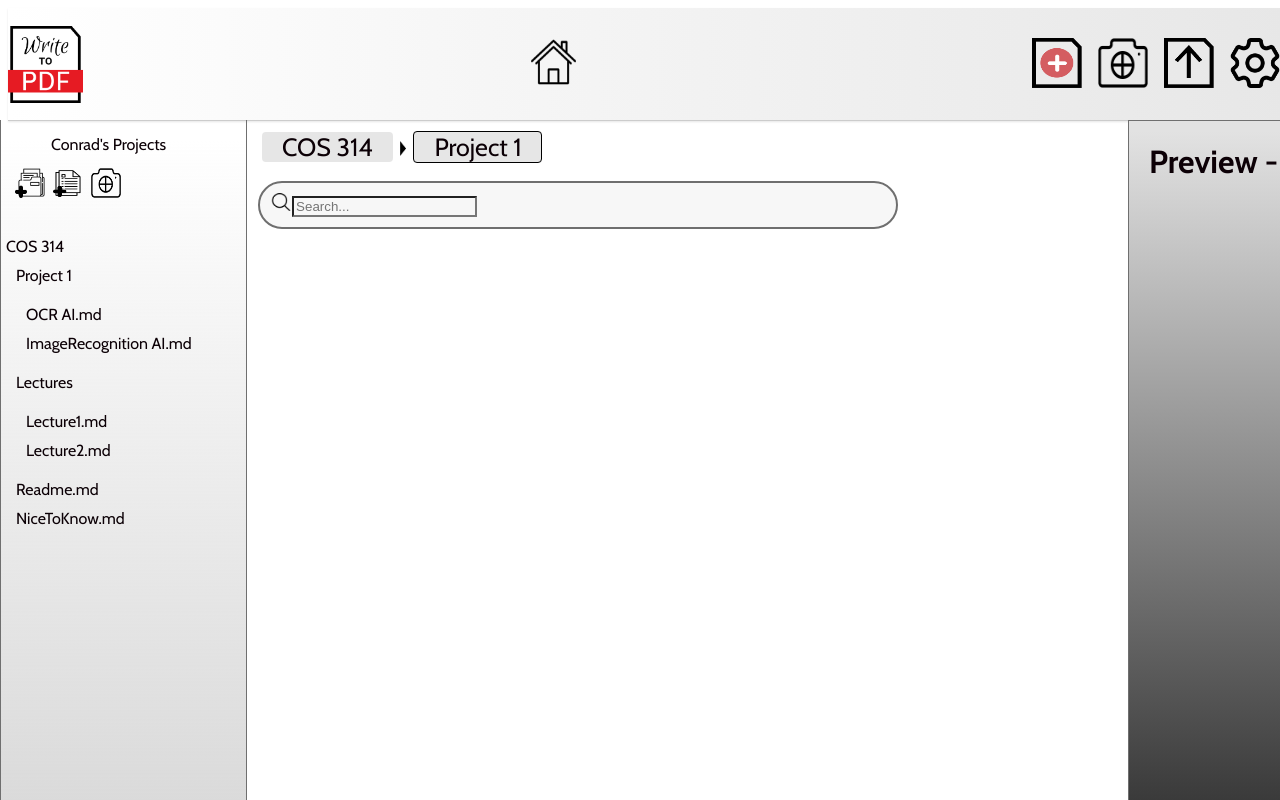
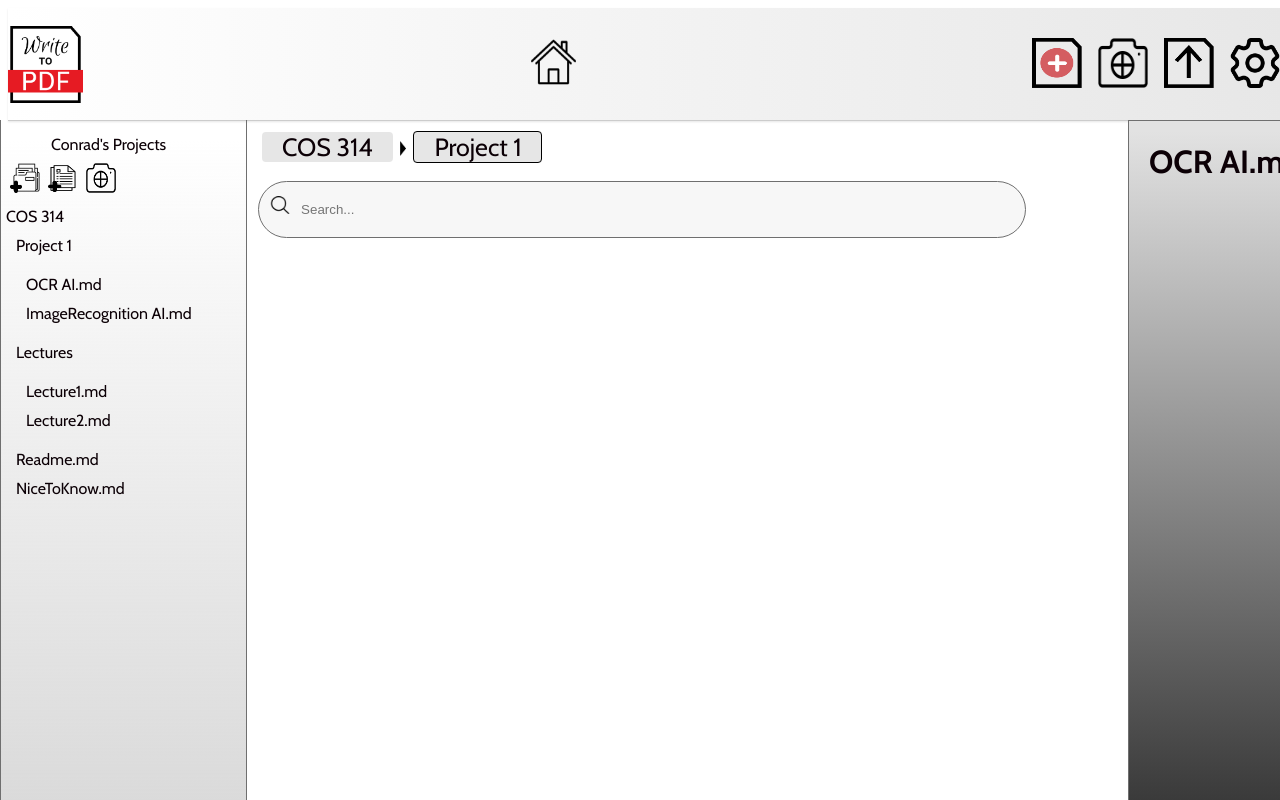
Before and after one commit to COS301-SE-2023/WriteToPdf, an Angular app in the folder frontend/: page /home in a window 1280 px wide. Built offline with nearby package versions, Linux system fonts and the light colour scheme.

Commit message:
Finished home page searchbar

```diff
--- a/frontend/src/app/home/home.component.html
+++ b/frontend/src/app/home/home.component.html
@@ -61,6 +61,8 @@
         <span id = "lastSpan">
           <a>Project 1</a>
         </span>
+<!--     TODO   Below are elements that should be implemented in the future or added as necessary as the
+            file structure deems it necessary-->
 <!--        <span>-->
 <!--          <a>Root</a>-->
 <!--        </span>-->
@@ -74,35 +76,19 @@
       <input type="text" class="search-input" placeholder="Search...">
     </div>
     <div class="directoryContents">
-      <!--    TODO-->
+<!--TODO Here we should have the directory content to be loaded intelligently, using IDs or something like that-->
+      <div class = "directoryContent">
+
+      </div>
     </div>
   </div>
   <div class="documentPreviewSideBar">
     <div class="documentPreviewTitle">
       <!--    TODO make the title of the project dynamic-->
-      <h1>Preview - Project 6</h1>
+      <h1>OCR AI.md</h1>
     </div>
     <div class="documentPreview">
       <!--    TODO-->
     </div>
   </div>
 </div>
-<!--<ol>-->
-<!--    <li >-->
-<!--        <button (click)="navigateToPage('edit')" type="button" class="button">Edit Document</button>-->
-<!--    </li>-->
-<!--    <li >-->
-<!--        <button (click)="navigateToPage('edit')" type="button" class="button">Edit Document</button>-->
-<!--    </li>-->
-<!--    <li >-->
-<!--        <button (click)="navigateToPage('edit')" type="button" class="button">Edit Document</button>-->
-<!--    </li>-->
-<!--    <li >-->
-<!--        <button (click)="navigateToPage('edit')" type="button" class="button">Edit Document</button>-->
-<!--    </li>-->
-<!--    <li >-->
-<!--        <button (click)="navigateToPage('edit')" type="button" class="button">Edit Document</button>-->
-<!--    </li>-->
-
-
-<!--</ol>-->
--- a/frontend/src/app/home/home.component.scss
+++ b/frontend/src/app/home/home.component.scss
@@ -1,9 +1,11 @@
+@import '../../styles.scss';
+
 .container {
   width: 100%;
   overflow-x: auto;
   white-space: nowrap;
 }
-
+//Code Section Header Styling
 .header {
   position: fixed;
   display: grid;
@@ -52,7 +54,8 @@
   padding-top: 30px;
   height: 50px;
 }
-
+//END Code section header styling
+//Left Sidebar styling
 
 .leftSideBarWrapper {
   //Positioning
@@ -74,53 +77,22 @@
   padding-top: 15px;
   padding-left: 50px;
 }
-
-.documentPreviewSideBar {
-  //positioning
-  //TODO Fix scroll stuff, make positioning dynamic in relation to width
-  position: fixed;
-  width: 351px;
-  height: 911px;
-  margin-left: 1120px;
-  top: 120px;
-  //colours
-  background: linear-gradient(180deg, #E2E2E2 1.15%, #000000 99.99%);
-  /* Main Colours/Dark Gray */
-  border: 1px solid #6F6F6F;
-  //TODO implement infinite length in ts
-}
-
-.documentPreviewTitle {
-  position: relative;
-  left: 20px;
-}
-
 .leftSideBarTools .icon {
   width: 30px;
   height: 30px;
   padding: 4px;
 }
 
-
 .leftSideBarTools {
-  padding: 10px;
-}
-
-
-.mainWindowHome {
-  padding-right: 351px;
-  padding-left: 250px;
-  padding-top: 120px;
-  //TODO make width dynamic with TS
-  width: 700px;
+  padding: 5px;
 }
 
 //Below is the styling for the directory tree
 
-.directoryTree {
-  padding: 0;
-  display: block;
-}
+ .directoryTree {
+   margin-top: -20px;
+   display: block;
+ }
 
 .directoryTree li {
   padding: 5px;
@@ -148,6 +120,36 @@
 .directoryItem li:hover {
   background-color: #ddd
 }
+.documentPreviewSideBar {
+  //positioning
+  //TODO Fix scroll stuff, make positioning dynamic in relation to width
+  position: fixed;
+  width: 351px;
+  height: 911px;
+  margin-left: 1120px;
+  top: 120px;
+  //colours
+  background: linear-gradient(180deg, #E2E2E2 1.15%, #000000 99.99%);
+  /* Main Colours/Dark Gray */
+  border: 1px solid #6F6F6F;
+  //TODO implement infinite length in ts
+}
+
+.documentPreviewTitle {
+  position: relative;
+  left: 20px;
+}
+
+
+
+.mainWindowHome {
+  padding-right: 351px;
+  padding-left: 250px;
+  padding-top: 120px;
+  //TODO make width dynamic with TS
+  width: 700px;
+}
+
 
 //Below is the styling for the directory path
 
@@ -193,20 +195,30 @@
   box-sizing: border-box;
   position: absolute;
   padding: 10px;
-  width: 50%;
+  width: 60%;
   background: #F7F7F7;
   /* Main Colours/Dark Gray */
-
-  border: 2px solid #6F6F6F;
+  border: 1px solid #6F6F6F;
   border-radius: 96px;
 }
 
-.searchBar input{
-  background-color:#F7F7F7;
-  fill: #F7F7F7;
-  caret-color: #F7F7F7;
+.searchBar input[type="text"], textarea {
+  background-color : #F7F7F7;
+  border: none;
+  width: inherit;
+}
+.searchBar input[type=text]:focus{
+  outline: none;
 }
 
 .searchBar img{
   height: 18px;
 }
+
+.searchBar input{
+  padding:10px;
+}
+
+.searchBar:focus-within{
+  border: 1.5px solid black;
+}
```
